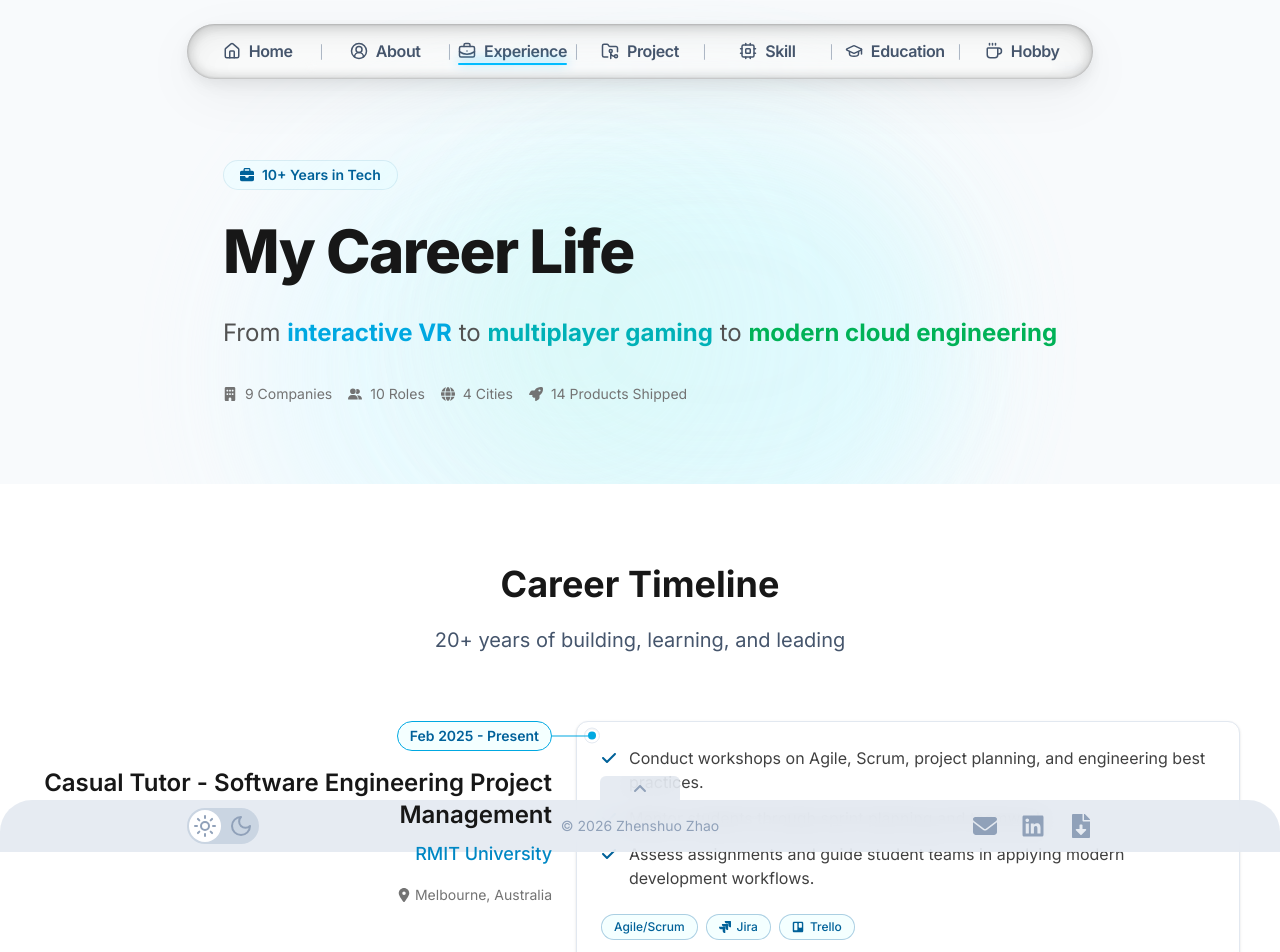
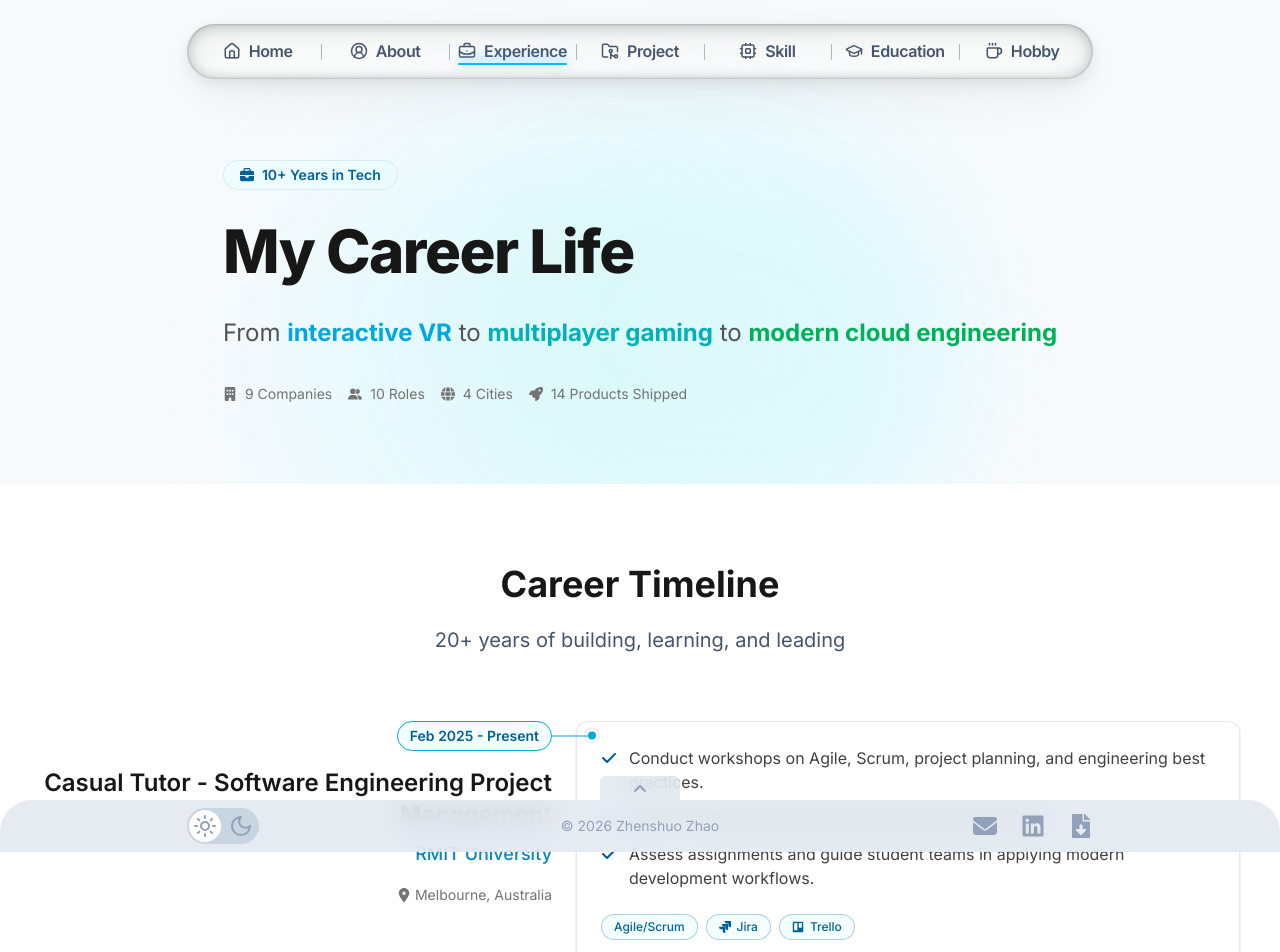
Before and after one commit to ZHENSHUO-ZHAO/portfolio, a React (Vite) app: page /experience in a window 1280 px wide. Shown: the top 952 px of the page. Built offline with nearby package versions, Linux system fonts and the light colour scheme.

Commit message:
Move PcFooter up to the the depth of the PcRouter, so that no page content covers it.

```diff
--- a/src/components/router/PcFooter.tsx
+++ b/src/components/router/PcFooter.tsx
@@ -13,7 +13,7 @@ export default function PcFooter() {
 
   return (
     <footer
-      className={`fixed bottom-0 inset-x-0 hidden lg:flex flex-col items-center ${hide ? "translate-y-[calc(100%-1.5rem)]" : "translate-y-0"} transition-transform`}
+      className={`z-50 fixed bottom-0 inset-x-0 hidden lg:flex flex-col items-center ${hide ? "translate-y-[calc(100%-1.5rem)]" : "translate-y-0"} transition-transform`}
     >
       {/* Open/Close button */}
       <button
```
